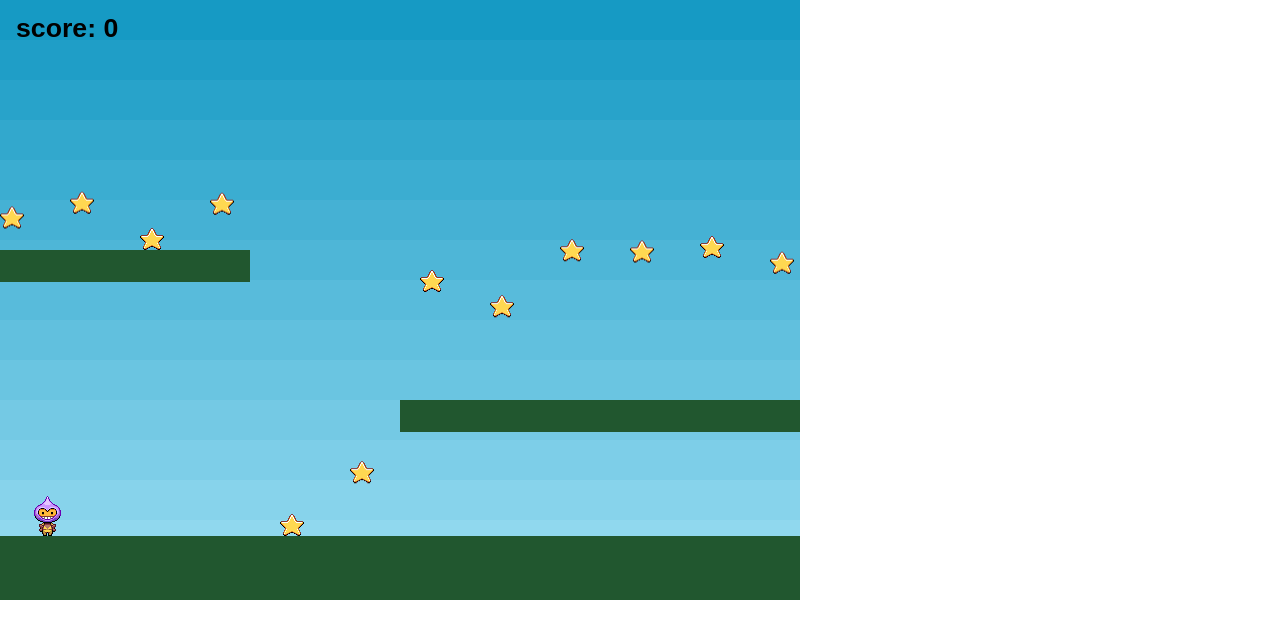
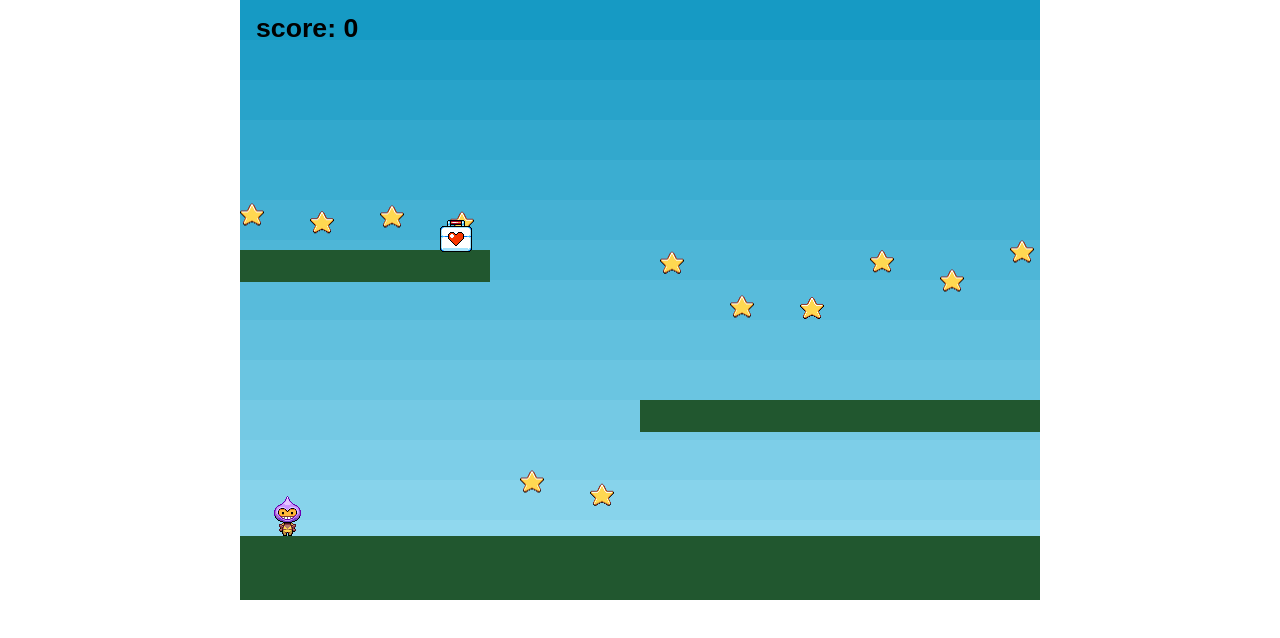
Before and after one commit to N07070/PhaserPlatefromTest, a plain HTML site: page index.html in a window 1280 px wide. Drawn offline with Linux system fonts and the light colour scheme; animation ran at ten frames a second.

Commit message:
Added a speed potion

```diff
--- a/index.html
+++ b/index.html
@@ -8,6 +8,9 @@
         body {
             margin: 0;
         }
+		canvas {
+			margin: 0 auto;
+		}
     </style>
 </head>
 <body>
@@ -22,6 +25,7 @@ function preload() {
     game.load.image('ground', 'assets/platform.png');
     game.load.image('star', 'assets/star.png');
     game.load.spritesheet('dude', 'assets/dude.png', 32, 48);
+	game.load.image('firstaid', 'assets/firstaid.png');
 
 }
 
@@ -31,7 +35,9 @@ var cursors;
 
 var stars;
 var score = 0;
-var scoreText;
+var scoreText
+
+var speed_bonus_potion = 1;
 
 function create() {
 
@@ -70,7 +76,7 @@ function create() {
     game.physics.arcade.enable(player);
 
     //  Player physics properties. Give the little guy a slight bounce.
-    player.body.bounce.y = 0.2;
+    player.body.bounce.y = 0;
     player.body.gravity.y = 300;
     player.body.collideWorldBounds = true;
 
@@ -94,8 +100,12 @@ function create() {
         star.body.gravity.y = 300;
 
         //  This just gives each star a slightly random bounce value
-        star.body.bounce.y = 0.7 + Math.random() * 0.2;
+        star.body.bounce.y = 0.7 + Math.random() * 0.3;
     }
+
+	firstaid = game.add.group();
+	firstaid.enableBody = true;
+	medikit = firstaid.create(200,220, 'firstaid');
 
     //  The score
     scoreText = game.add.text(16, 16, 'score: 0', { fontSize: '32px', fill: '#000' });
@@ -110,9 +120,13 @@ function update() {
     //  Collide the player and the stars with the platforms
     game.physics.arcade.collide(player, platforms);
     game.physics.arcade.collide(stars, platforms);
+	game.physics.arcade.collide(firstaid, platforms);
 
     //  Checks to see if the player overlaps with any of the stars, if he does call the collectStar function
     game.physics.arcade.overlap(player, stars, collectStar, null, this);
+
+	// Check if the player touches the first aid kit
+	game.physics.arcade.overlap(player, firstaid, speed_bonus, null, this);
 
     //  Reset the players velocity (movement)
     player.body.velocity.x = 0;
@@ -120,14 +134,14 @@ function update() {
     if (cursors.left.isDown)
     {
         //  Move to the left
-        player.body.velocity.x = -150;
+        player.body.velocity.x = -150 * speed_bonus_potion;
 
         player.animations.play('left');
     }
     else if (cursors.right.isDown)
     {
         //  Move to the right
-        player.body.velocity.x = 150;
+        player.body.velocity.x = 150 * speed_bonus_potion;
 
         player.animations.play('right');
     }
@@ -145,11 +159,6 @@ function update() {
         player.body.velocity.y = -350;
     }
 
-	var time_opened = 0;
-	if ( score === 120 && time_opened < 1){
-		alert("Bien joué !");
-		time_opened++
-	}
 }
 
 function collectStar (player, star) {
@@ -163,6 +172,17 @@ function collectStar (player, star) {
 
 }
 
+function speed_bonus (player, firstaid) {
+	firstaid.kill();
+
+	speed_bonus_potion = 2;
+}
+
+function time_cop () {
+
+
+}
+
 </script>
 
 </body>
```
